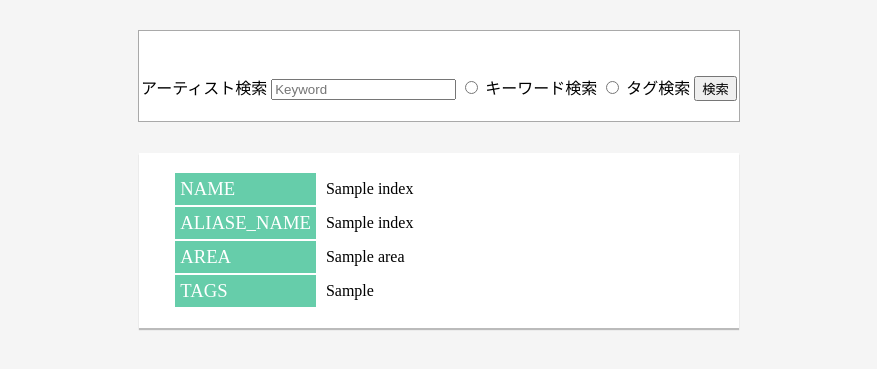
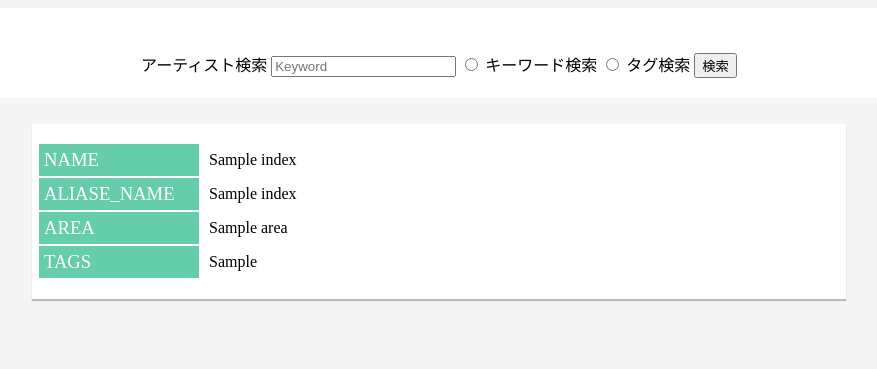
Before and after one commit to yuhonghong66/100knock, a Flask app: template 2018/tanaka/chapter7/k69/templates/index.html in a window 1280 px wide. Shown: the top 369 px of the page, without its empty margins (201-1078 px from the left). Run offline with Flask 2, Linux system fonts and the light colour scheme; the template is opened without the code that fills it: most values are stand-ins (such as "Sample title", 1, 10 or a date in 2020); some libraries are stand-ins or nearby versions.

Commit message:
update css

```diff
--- a/2018/tanaka/chapter7/k69/static/css/style.css
+++ b/2018/tanaka/chapter7/k69/static/css/style.css
@@ -15,16 +15,29 @@ body {
 
 .form {
     background: white;
-    width: 600px;
+    width: 100%;
     padding: 20px 0px;
     text-align: center;
-    border: 1px solid darkgray;
-    margin: 30px auto;
+    /*border: 1px solid darkgray;*/
+    margin: 5px auto;
+
+}
+
+.section{
+    padding: 5px 7px;
+    background-color: white;
+    font-size: medium;
+    color: white;
+    margin: 25px auto;
+    width: 80%;
+    max-width: 800px;
+    box-shadow: 0 2px 1px #BBBBBB;
+    word-wrap: break-all;
 }
 
 .tableA{
-    width: 90%;
-    margin: 0px auto;
+    width: 80%;
+    margin: 0px;
     border-collapse: separate;
     border-spacing: 0px 2px;
     padding: 10pt 0pt;
@@ -34,7 +47,8 @@ body {
     background: mediumaquamarine;
     vertical-align: middle;
     text-align: left;
-    width: 110px;
+    width: 20%;
+    max-width: 110px;
     position: relative;
     color: #ffffff;
     font-weight: normal;
@@ -43,26 +57,18 @@ body {
 }
 
 .tableA td{
+    width: 60%;
+    max-width: 330px;
     background: white;
     padding-left: 10px;
     font-size: 12pt;
     color: black;
-}
-
-.section{
-    padding: 5px 7px;
-    background-color: white;
-    font-size: medium;
-    color: white;
-    margin: 25px auto;
-    max-width: 600px;
-    box-shadow: 0 2px 1px #BBBBBB;
     word-wrap: break-word;
 }
 
 .result{
     position: relative;
     top: 1px;
-    width: 600px;
+    width: 100%;
     margin: 3px auto;
 }
```
